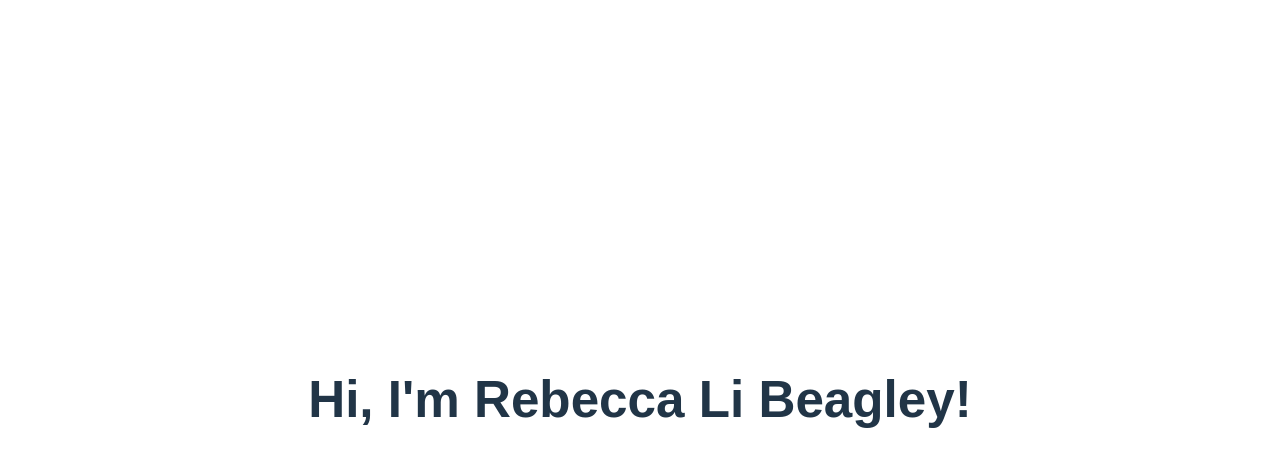
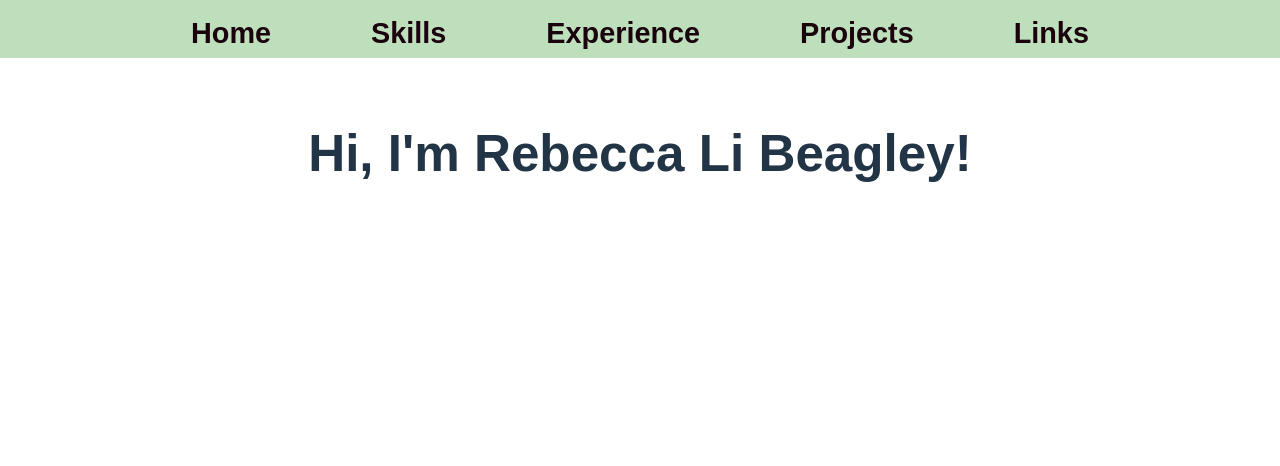
Before and after one commit to rlbeagley/rlbeagley.github.io, a React (Vite) app in the folder portfolio_v1/: page / in a window 1280 px wide. Shown: the top 466 px of the page. Built offline with nearby package versions, Linux system fonts and the light colour scheme; a web font is replaced by a local one.

Commit message:
start nav bar

```diff
--- a/portfolio_v1/src/App.css
+++ b/portfolio_v1/src/App.css
@@ -1,4 +1,8 @@
-
+.main-body {
+  display: flex;
+  flex-direction: column;
+  padding: 60px 20px;
+}
 
 #root {
   max-width: 1280px;
--- a/portfolio_v1/src/App.jsx
+++ b/portfolio_v1/src/App.jsx
@@ -1,15 +1,15 @@
 import { useState } from 'react'
-import reactLogo from './assets/react.svg'
-import logo from '/code.svg'
 import './App.css'
+import NavBar from './components/NavBar.jsx'
 
 function App() {
 
   return (
     <>
-      <div>
-        <h1>Hi, I'm Rebecca Li Beagley!</h1>
-      </div>
+    <div className ='main-body'>
+      <NavBar />
+      <h1>Hi, I'm Rebecca Li Beagley!</h1>
+    </div>
     </>
   )
 }
--- /dev/null
+++ b/portfolio_v1/src/components/NavBar.css
@@ -0,0 +1,17 @@
+.navbar {
+    position: fixed;
+    left: 0;
+    width: 100%;
+    top:0;
+    height: 48px;
+    background-color: #bddfbc ;
+    display: flex;
+    justify-content: center;
+    align-items: center;
+    padding-top: 10px;
+}
+
+a:hover {
+    border-radius: 20px 20px 0 0;
+    color: white;
+}
--- /dev/null
+++ b/portfolio_v1/src/components/NavBar.jsx
@@ -0,0 +1,15 @@
+import './NavBar.css'
+function NavBar() {
+    return (
+        <nav className="navbar">
+            <a href="#home">Home</a>
+            <a href="#skills">Skills</a>
+            <a href="#experience">Experience</a>
+            <a href="#projects">Projects</a>
+            <a href="#links">Links</a>
+        </nav>
+    );
+}
+
+
+export default NavBar;
--- a/portfolio_v1/src/index.css
+++ b/portfolio_v1/src/index.css
@@ -7,7 +7,7 @@
 
   color-scheme: light dark;
   color: rgba(255, 255, 255, 0.87);
-  background-color: #e8a2c0;
+  background-color: #e0a1bb;
 
   font-synthesis: none;
   text-rendering: optimizeLegibility;
@@ -16,18 +16,24 @@
 }
 
 a {
-  font-weight: 500;
-  color: #646cff;
+  font-size:1.8em;
+  font-weight: bold;
+  padding: 0px 50px;
+  color: #1b030e;
   text-decoration: inherit;
 }
 a:hover {
-  color: #535bf2;
+  color: rgba(255, 255, 255, 0.87);
+  background-color: #e0a1bb;
+  border-radius: 20px 20px;
+  transition: background-color 0.3s ease;
+  transform: scale(1.2);
 }
 
-body {
+body, #root {
   margin: 0;
   display: flex;
-  place-items: center;
+  flex-direction: column;
   min-width: 320px;
   min-height: 100vh;
 }
@@ -62,7 +68,8 @@ button:focus-visible {
     background-color: #ffffff;
   }
   a:hover {
-    color: #747bff;
+    color: #ededee;
+    background-color: white;
   }
   button {
     background-color: #f9f9f9;
```
